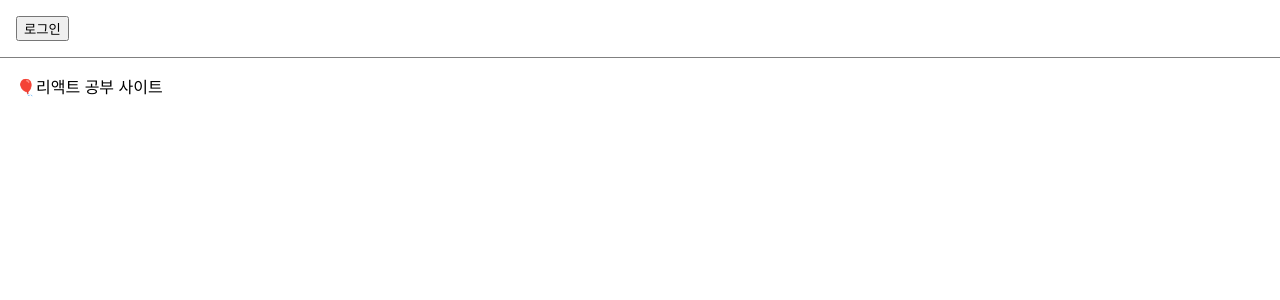
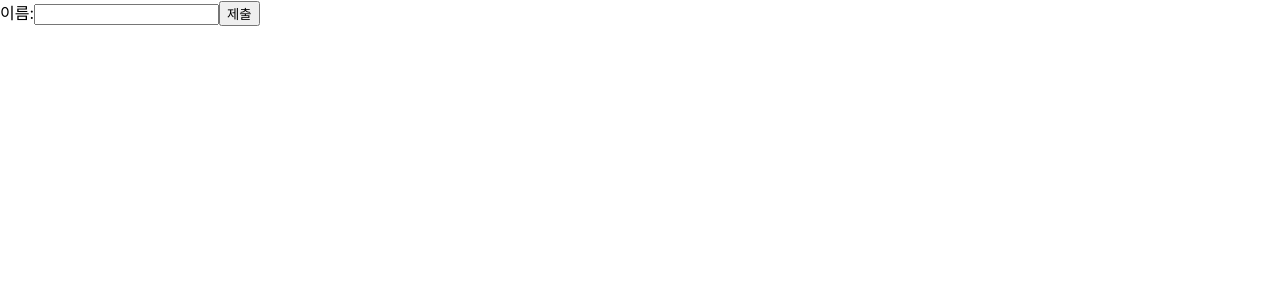
Before and after one commit to pokm2360/frontend-study, a React (Create React App) app in the folder 11_React/chapter2/my-app/: page / in a window 1280 px wide. Shown: the top 300 px of the page. Built offline with nearby package versions, Linux system fonts and the light colour scheme.

Commit message:
5/2 수업

```diff
--- /dev/null
+++ b/11_React/chapter2/my-app/src/chapter10/10.1/NumberList.jsx
@@ -0,0 +1,27 @@
+import React, { useState } from 'react';
+
+const numbers = [1,2,3,4,5];
+
+const NumberList = (props) => {
+  // 배열을 반복 렌더링 할때는 key 속성을 필수로 넣어야 함
+  // 임시로 배열의 index를 넣어 key 누락 문제를 해결
+  const listItems = numbers.map((number, index) => {
+    return <li key={index}>{number}</li>
+  });
+
+  return (
+    <>
+      <ul>
+        {listItems}
+      </ul>
+
+      <ul>
+        {numbers.map((number, index) => {
+          return <li key={index}>{number}</li>;
+        })}
+      </ul>
+    </>
+  );
+};
+
+export default NumberList;
--- /dev/null
+++ b/11_React/chapter2/my-app/src/chapter10/10.2/ListKey.jsx
@@ -0,0 +1,45 @@
+import { useState } from "react";
+
+function ListKey() {
+  const [list, setList] = useState(['과제하기', '복습하기']);
+  const [value, setValue] = useState('');
+
+  const addToList = ()=> {
+    // 잘못된 코드
+    // 1) 직접 변경 -> 재렌더링이 안일어남
+    // list.unshift(value);
+    // console.log(list);
+
+    // 2)set함수 사용 + 변경된 기존 배열 넣기
+    // setList(list); // set함수를 쓴다고 하더라도 기존 배열을 넣어주면 값의 변경을 감지하지 못함
+
+    // 올바른 코드 - 기존 배열을 복사하여 새로운 배열(새로운 주소값)을 만들어야 함
+    setList([value, ...list]);
+
+    // input에 입력한 이전값 초기화
+    setValue('');
+  };
+
+  // 리스트 아이템 추가할 때마다 DOM에 무슨일이 일어나는지 개발자 도구로 확인해보기
+  // 키 값이 없으면 추가된 아이템 뿐만 아니라 전체가 다 DOM에 업데이트됨(비효율적)
+  // 각 아이템에 키를 추가하지 않았기 때문에 리액트는 어떤 항목이 업데이트 됐는지 알지 못함
+  // 100개, 1000개 항목이 많아질수록 성능 저하
+
+  return (
+    <>
+      <input type="text" value={value} onChange={(e)=>{  // 이벤트 핸들러는 보통 e(event)
+        setValue(e.target.value);
+      }}/>
+      <button type="button" onClick={addToList}>추가</button>
+      <ul>
+        {list.map((item, index)=> {
+          // return <li>{item}</li>
+          // return <li key={item}>{item}</li>;
+          return <li key={index}>{item}</li>; // index를 키 값으로 사용하면 고유하지 않고 바뀔 수 있음
+        })}
+      </ul>
+    </>
+  );
+};
+
+export default ListKey;
--- /dev/null
+++ b/11_React/chapter2/my-app/src/chapter10/AttendanceBook.jsx
@@ -0,0 +1,37 @@
+const students = [
+  {
+    id: '1',
+    name: '김재현',
+    email: 'geoblo@naver.com'
+  },
+  {
+    id: '2',
+    name: '유재석',
+    email: 'you@example.com'
+  },
+  {
+    id: '3',
+    name: '이이경',
+    email: '22kyung@example.com'
+  },
+  {
+    id: '4',
+    name: '이미주',
+    email: 'joo@example.com'
+  }
+];
+
+// 출석부 컴포넌트
+
+function AttendanceBook() {
+
+  return (
+    <ul>
+      {/* Quiz: 배열을 반복 렌더링 해보기 */}
+      {students.map(item => <li key={item.id}> {item.name} ({item.email})</li> )}
+      {/* // 이메일도 키값사용 가능 */}
+    </ul>
+  );
+};
+
+export default AttendanceBook;
--- /dev/null
+++ b/11_React/chapter2/my-app/src/chapter11/11.2/NameForm.jsx
@@ -0,0 +1,37 @@
+import { useState } from "react";
+
+
+function NameForm() {
+  const [value, setValue] = useState('');
+
+  const handleChange = (e) => { // 이벤트를 다루는 함수는 항상 이벤트 객체!! e(event)
+    // e.target.value: 이벤트가 발생한 타겟(input 객체)에 입력된 값
+    setValue(e.target.value);
+    // 입력값이 state를 통해 관리되는 이런 방식을 제어 컴포넌트라고 부름
+
+    // 만약 사용자가 입력한 모든 알파벳을 대문자로 변경시켜서 관리하고 싶다면?
+    setValue(e.target.value.toUpperCase());
+  };
+
+  const handleSubmit = (e) => {
+    alert('입력한 이름: ' + value );
+    e.preventDefault(); // 해당 이벤트의 기본 동작을 막음
+    // 여기서 submit 이벤트의 기본 동작은 폼 데이터를 서버로 전송하고 새로고침
+  };
+
+  return (
+    <>
+    <form onSubmit={handleSubmit}>
+      <label>
+        이름:
+        <input type="text" value={value} onChange={handleChange} />
+        {/* <input type="text" onChange={handleChange} />
+        // state에서 값을 가져다 넣어줌으로써 항상 state에 들어있는 값이 input에 표시됨 */}
+      </label>
+      <button type="submit">제출</button>
+    </form>
+    </>
+  );
+};
+
+export default NameForm;
--- a/11_React/chapter2/my-app/src/index.js
+++ b/11_React/chapter2/my-app/src/index.js
@@ -19,6 +19,10 @@ import Mailbox from './chapter9/9.3/Mailbox';
 import LoginControlRefactoring from './chapter9/9.3/LoginControlRefactoring';
 import MainPage from './chapter9/9.4/MainPage';
 import LandingPage from './chapter9/LandingPage';
+import NumberList from './chapter10/10.1/NumberList';
+import ListKey from './chapter10/10.2/ListKey';
+import AttendanceBook from './chapter10/AttendanceBook';
+import NameForm from './chapter11/11.2/NameForm';
 
 const root = ReactDOM.createRoot(document.getElementById('root'));
 
@@ -70,7 +74,15 @@ root.render(
     // <Mailbox unreadMessages={[]}/>
     // <LoginControlRefactoring />
     // <MainPage />
-    <LandingPage />
+    // <LandingPage />
+
+    // 10장 예제
+    // <NumberList />
+    // <ListKey />
+    // <AttendanceBook />
+
+    // 11장 예제
+    <NameForm />
 );
 
 // If you want to start measuring performance in your app, pass a function
```
Also changed, not shown: 1 other file (tests, documents, lock files or other folders).
